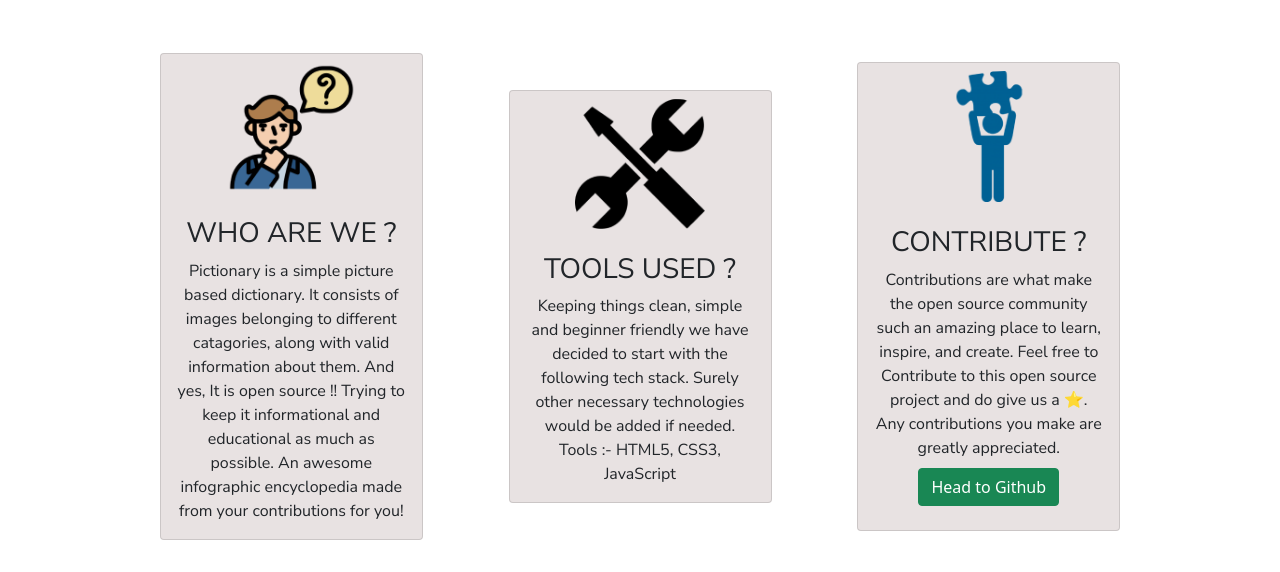
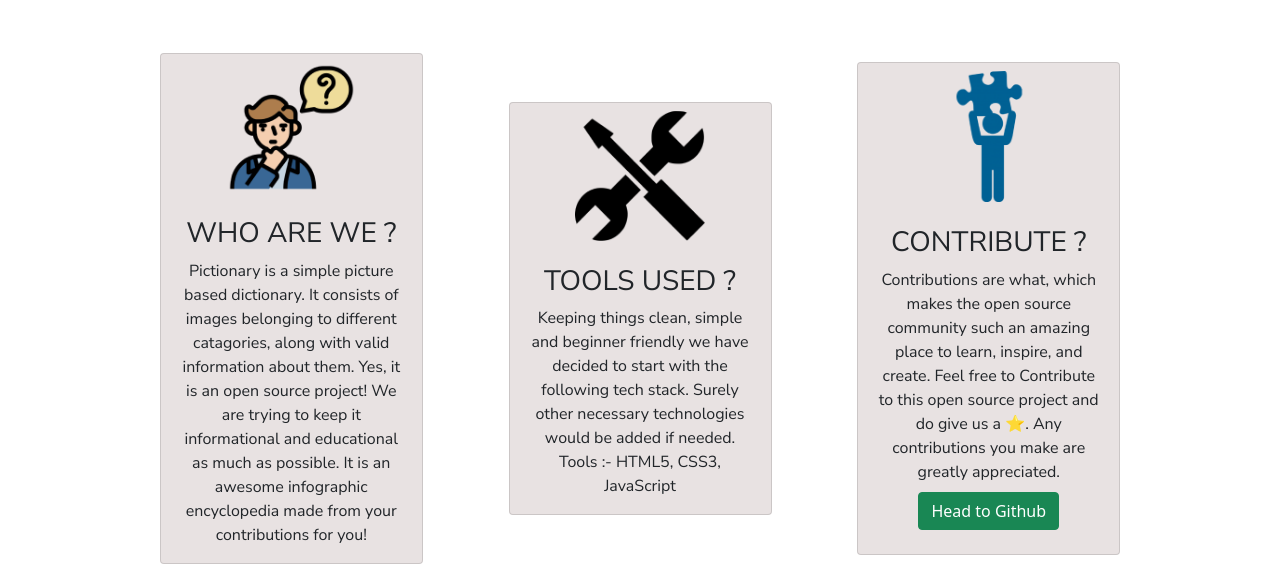
Before and after one commit to gdscjgec/Pictionary, a plain HTML site: page pages/about.html in a window 1280 px wide. Shown: the part 318-890 px from the top of the page. Before the commit the page ends 866 px from the top, so only its background shows below. Drawn offline with nearby package versions, Linux system fonts and the light colour scheme; a script that the page names is missing; a web font is replaced by a local one.

Commit message:
Coreected Further Errors also

```diff
--- a/pages/about.html
+++ b/pages/about.html
@@ -87,9 +87,9 @@
                         <h3 class="card-title" style="text-align: center;   font-family: 'Nunito Sans', sans-serif;">WHO ARE WE ?</h3>
                         <div class="card-text" style="text-align: center;   font-family: 'Nunito Sans', sans-serif;">Pictionary is a simple picture based dictionary.
                             It consists of images belonging to different catagories, along with valid information about them.
-                            And yes, It is open source !!
-                            Trying to keep it informational and educational as much as possible.
-                            An awesome infographic encyclopedia made from your contributions for you!
+                             Yes, it is an open source project!
+                            We are trying to keep it informational and educational as much as possible.
+                            It is an awesome infographic encyclopedia made from your contributions for you!
                         </div>
                     </div>
                 </div>
@@ -111,7 +111,7 @@
                     <img src="./images/contribute.png" class="card-img-top w-50 m-2" alt="contribute">
                     <div class="card-body d-flex justify-content-center align-items-center flex-column">
                         <h3 class="card-title" style="text-align: center;   font-family: 'Nunito Sans', sans-serif;">CONTRIBUTE ?</h3>
-                        <div class="card-text" style="text-align: center;   font-family: 'Nunito Sans', sans-serif;">Contributions are what make the open source community such an amazing place to learn, inspire, and create. Feel free to Contribute to this open source project and do give us a ⭐.
+                        <div class="card-text" style="text-align: center;   font-family: 'Nunito Sans', sans-serif;">Contributions are what, which makes the open source community such an amazing place to learn, inspire, and create. Feel free to Contribute to this open source project and do give us a ⭐.
                             Any contributions you make are greatly appreciated.
                         </div>
                         <a class="btn btn-success m-2" href="https://github.com/gdscjgec/Pictionary" >Head to Github</a>
```
Also changed, not shown: contributors.html (+1 -1 lines), index.html (+5 -5 lines).
